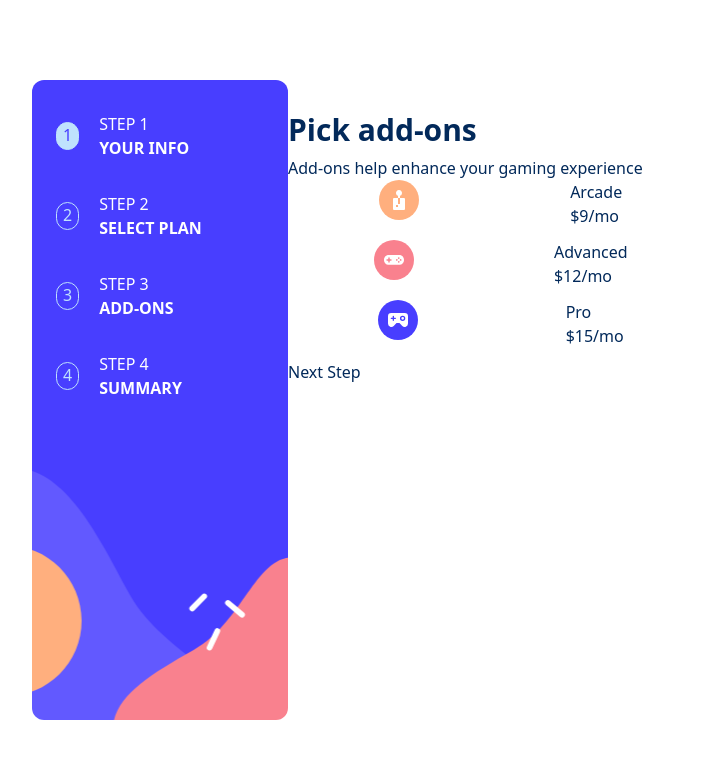
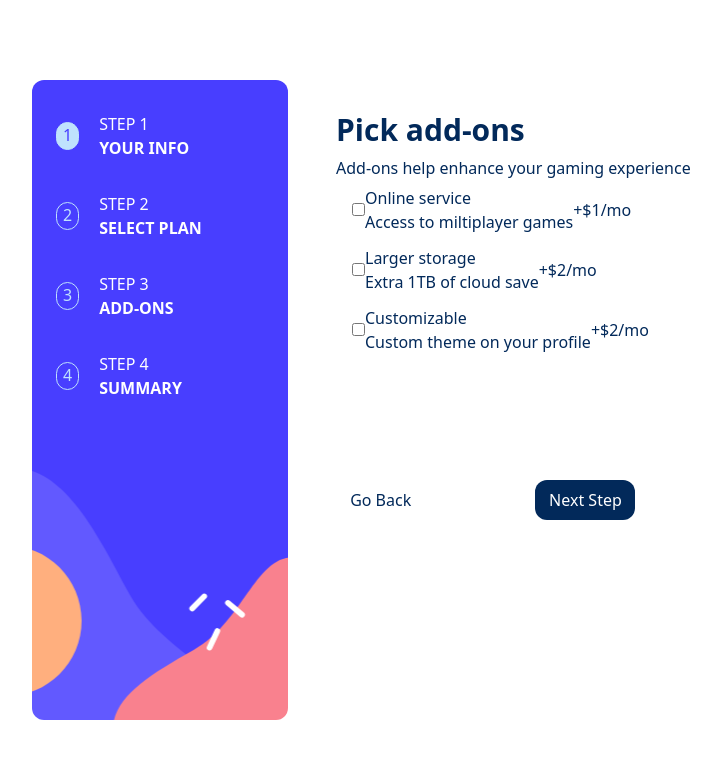
Before and after one commit to PrivDDOS/Angular-multiple-step-form, an Angular app: page / in a window 1280 px wide. Shown: the top 758 px of the page, without its empty margins (224-945 px from the left). Built offline with nearby package versions, Linux system fonts and the light colour scheme.

Commit message:
styling out 3rd step

```diff
--- a/src/app/components/home/home-component.html
+++ b/src/app/components/home/home-component.html
@@ -268,59 +268,68 @@ class="w-full h-screen flex justify-center items-center">
 
             <div *ngIf="formStep === 1" class="w-[100%]">
 
-                <div class="">
+                <div class="pl-12">
                     <h1 class="font-semibold text-3xl pt-8">Pick add-ons</h1>
                     <p class="font-thin pt-2">Add-ons help enhance your gaming experience</p>
                 </div>
 
-                <div class="plan-container w-[100%] flex align-center flex-col">
+                <div class="plan-container w-[100%] flex align-center flex-col pl-12">
 
                     <div class="plan flex flex-col">
                         <div
-                        class="plan-box flex flex-row justify-around w-[80%] h-[60px]
+                        class="plan-box flex flex-row items-center w-[80%] h-[60px]
                         rounded-xl cursor-pointer hover:border-1 hover:border-[var(--color-purple-600)]
                         mr-4 pl-4"
                         [ngClass]="{'border-1 border-[var(--color-purple-600)]': selectedPlan === 'arcade'}"
                         (click)="selectPlan('arcade')"
                         >
-                            <div class="img">
-                                <img src="/assets/images/icon-arcade.svg" alt="arcade">
+                            <div class="left">
+                                <input type="checkbox">
                             </div>
-                            <div>
-                                <h1>Arcade</h1>
-                                <h2>$9/mo</h2>
+                            <div class="mid">
+                                <h2>Online service</h2>
+                                <p>Access to miltiplayer games</p>
+                            </div>
+                            <div class="right">
+                                <h2>+$1/mo</h2>
                             </div>
                         </div>
 
                         <div
-                        class="plan-box flex flex-row justify-around w-[80%] h-[60px]
+                        class="plan-box flex flex-row items-center w-[80%] h-[60px]
                         rounded-xl cursor-pointer hover:border-1 hover:border-[var(--color-purple-600)]
                         mr-4 pl-4"
                         [ngClass]="{'border-1 border-[var(--color-purple-600)]': selectedPlan === 'advanced'}"
                         (click)="selectPlan('advanced')"
                         >
-                            <div class="img">
-                                <img src="/assets/images/icon-advanced.svg" alt="arcade">
+                            <div class="left">
+                                <input type="checkbox">
                             </div>
-                            <div>
-                                <h1>Advanced</h1>
-                                <h2>$12/mo</h2>
+                            <div class="mid">
+                                <h2>Larger storage</h2>
+                                <p>Extra 1TB of cloud save</p>
+                            </div>
+                            <div class="right">
+                                <h2>+$2/mo</h2>
                             </div>
                         </div>
 
                         <div
-                        class="plan-box flex flex-row justify-around w-[80%] h-[60px]
+                        class="plan-box flex flex-row items-center w-[80%] h-[60px]
                         rounded-xl cursor-pointer hover:border-1 hover:border-[var(--color-purple-600)]
                         mr-4 pl-4"
                         [ngClass]="{'border-1 border-[var(--color-purple-600)]': selectedPlan === 'pro'}"
                         (click)="selectPlan('pro')"
                         >
-                            <div class="img">
-                                <img src="/assets/images/icon-pro.svg" alt="arcade">
+                            <div class="left">
+                                <input type="checkbox">
                             </div>
-                            <div>
-                                <h1>Pro</h1>
-                                <h2>$15/mo</h2>
+                            <div class="mid">
+                                <h2>Customizable</h2>
+                                <p>Custom theme on your profile</p>
+                            </div>
+                            <div class="right">
+                                <h2>+$2/mo</h2>
                             </div>
                         </div>
 
@@ -328,9 +337,21 @@ class="w-full h-screen flex justify-center items-center">
 
                 </div>
 
-                <div class="btn">
+                <div class="btn w-[80%] flex justify-around pt-[120px]">
+                    <button
+                        type="button"
+                        class="cursor-pointer"
+                        (click)="lastStep(userForm)"
+                        >
+                        Go Back
+                    </button>
+
                     <button
                         type="submit"
+                        class=
+                        "w-[100px] h-[40px] bg-(--color-blue-950)
+                        text-white rounded-xl
+                        cursor-pointer"
                         (click)="nextStep(userForm)"
                         >
                         Next Step
--- a/src/app/components/home/home-component.ts
+++ b/src/app/components/home/home-component.ts
@@ -47,3 +47,39 @@ export class HomeComponent {
   }
 
 }
+
+/*
+To switch between monthly and yearly plans in Angular, use a state variable (e.g., isYearly: boolean) managed by a toggle button or radio group, and use *ngIf or [ngClass] to display the corresponding pricing data. Bind the switch to a function that updates the displayed price structure.
+AngularUI
+AngularUI
+ +3
+Implementation Approaches
+Toggle Switch/Button Group: Implement a UI button that toggles a boolean variable, such as isYearly = !isYearly, which changes the data rendered in the pricing table.
+StackBlitz
+StackBlitz
+Data Binding [(ngModel)]: Use a radio group with [(ngModel)] to select between 'monthly' and 'yearly' string values, then use *ngIf in the HTML to show the relevant pricing data based on the selection.
+Soft Suave Technologies
+Soft Suave Technologies
+Dynamic Component View: Change the display to a checkbox or dropdown that, upon change, triggers a function to update the available subscription options in the view.
+AngularUI
+AngularUI
+Sample Code (Toggle Approach)
+typescript
+// component.ts
+selectedPlan: string = 'monthly'; // or 'yearly'
+
+togglePlan(plan: string) {
+  this.selectedPlan = plan;
+  // Update price list based on selection
+}
+html
+<!-- template.html -->
+<div class="toggle-container">
+  <button (click)="togglePlan('monthly')" [class.active]="selectedPlan === 'monthly'">Monthly</button>
+  <button (click)="togglePlan('yearly')" [class.active]="selectedPlan === 'yearly'">Yearly</button>
+</div>
+
+<div *ngIf="selectedPlan === 'monthly'">...Monthly Prices...</div>
+<div *ngIf="selectedPlan === 'yearly'">...Yearly Prices...</div>
+This approach allows seamless switching between subscription cycles, typically used with price calculations in the component TypeScript file.
+*/
```
